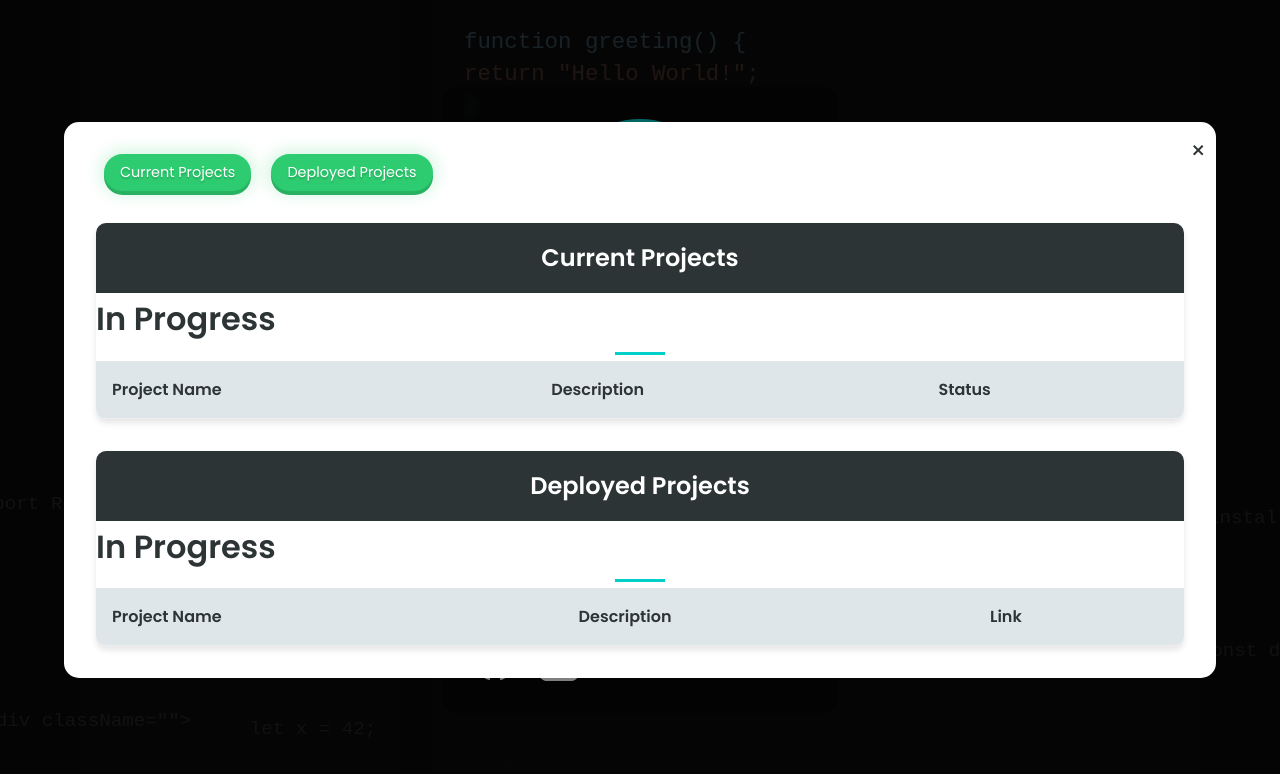
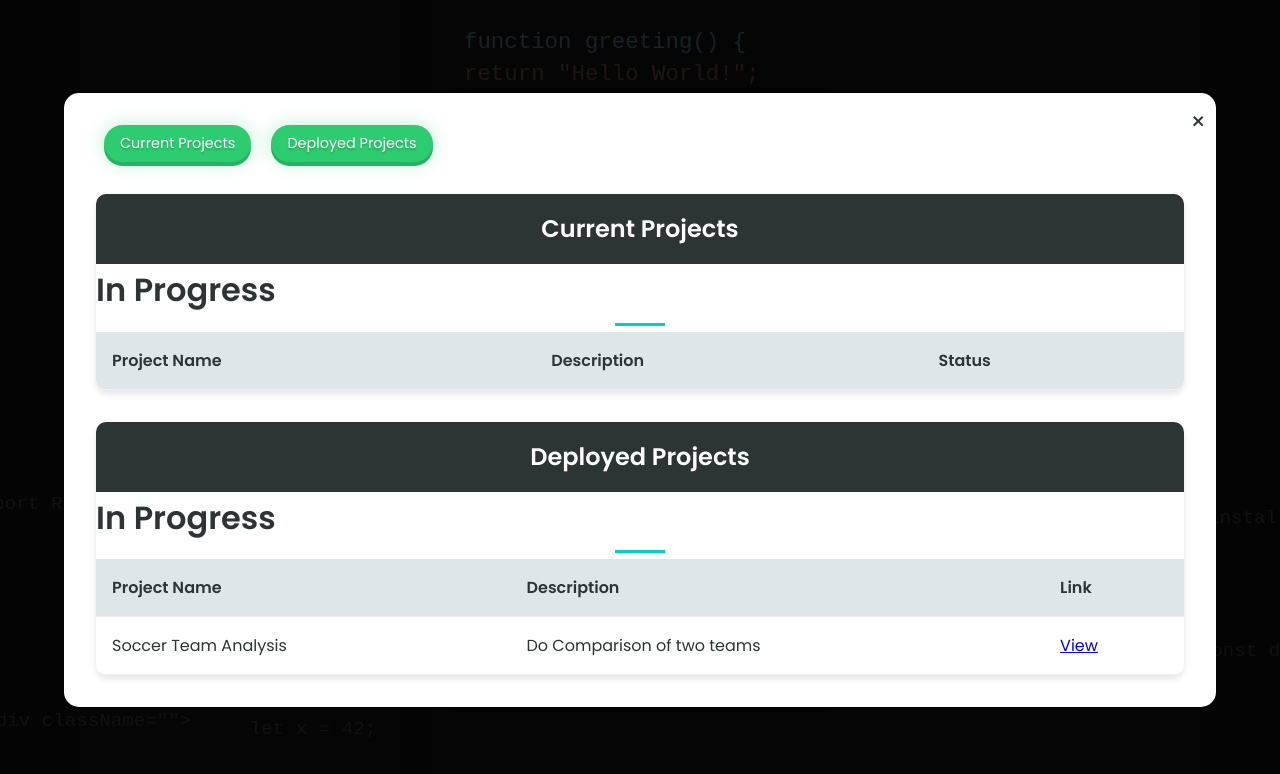
Before and after one commit to profgekonge/profgekonge1, a plain HTML site: page index.html in a window 1280 px wide. Both pictures are taken after a click on the button "View Projects". Drawn offline with Linux system fonts and the light colour scheme; grey boxes are pictures that could not be loaded.

Commit message:
Update index.html

```diff
--- a/index.html
+++ b/index.html
@@ -622,7 +622,11 @@ p {
                 </thead>
                 <tbody id="deployedProjectsBody">
                     <h1>In Progress</h1>
-
+                        <tr>
+                            <td>Soccer Team Analysis</td>
+                            <td>Do Comparison of two teams</td>
+                            <td><a href="soccer.html">View</a></td>
+                        </tr>
                 <!-- <tbody id="deployedProjectsBody"> -->
                   <!-- Projects will be loaded dynamically -->
                 </tbody>
```
